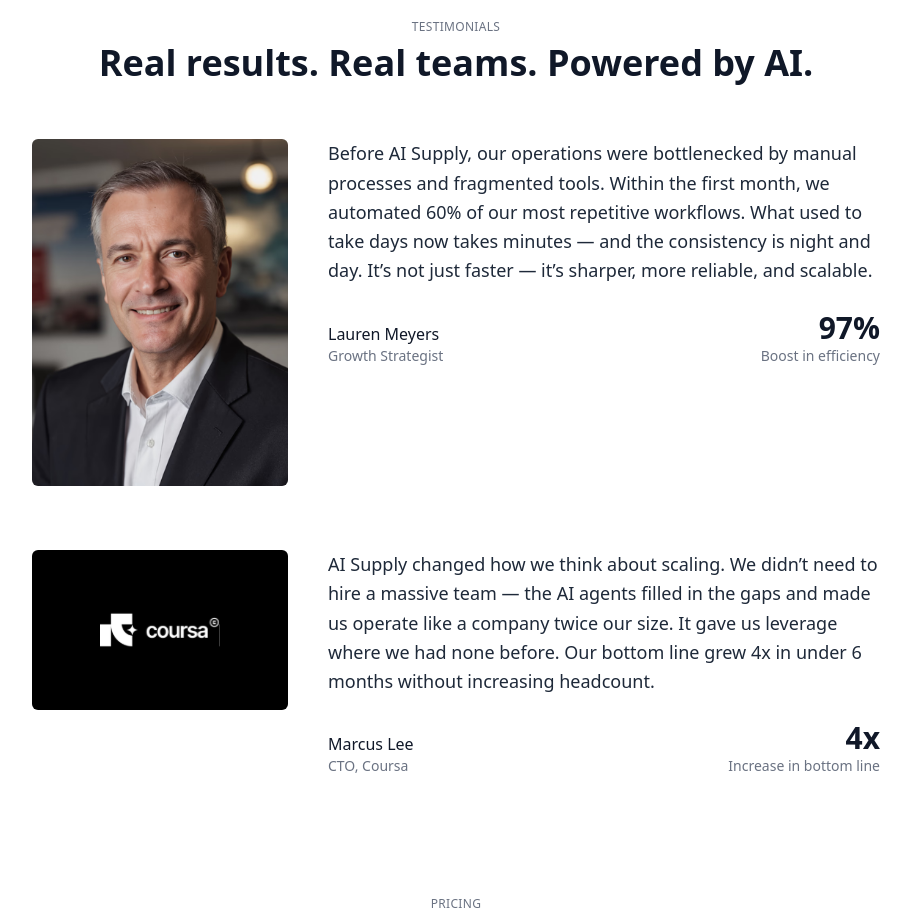
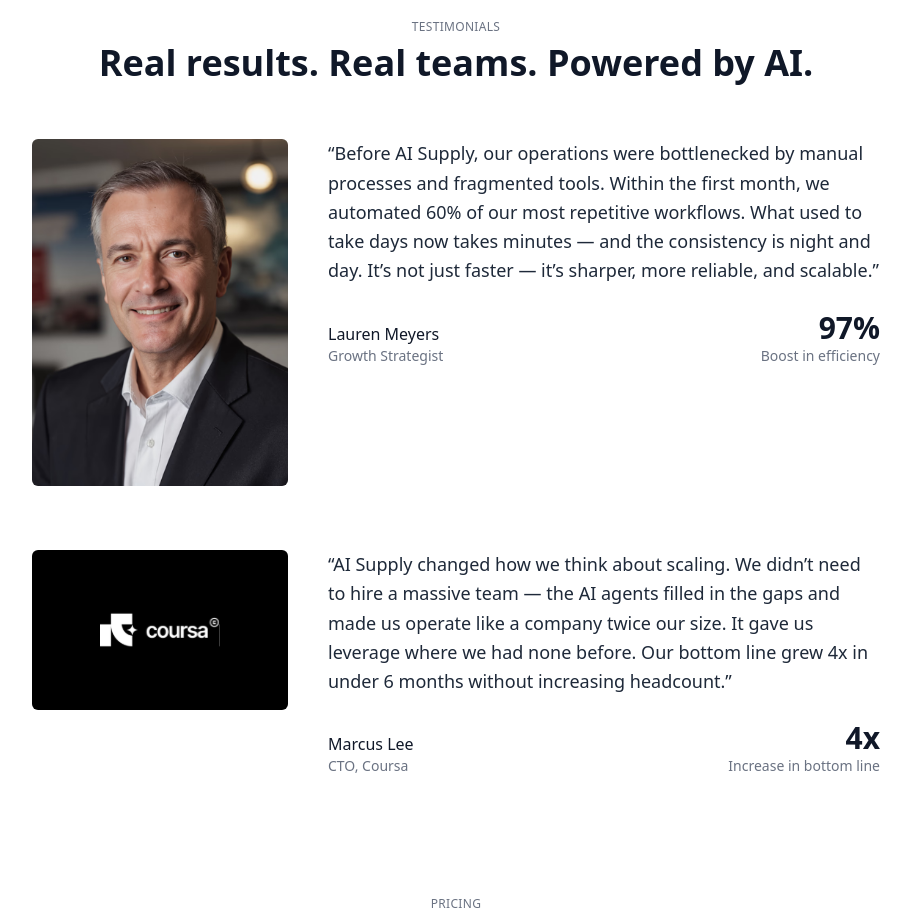
Before and after one commit to TimothyMuigai/company_website, a Next.js app: page / in a window 1280 px wide. Shown: the part 5680-6604 px from the top of the page, without its empty margins (184-1095 px from the left). Built offline with nearby package versions, Linux system fonts and the light colour scheme.

Commit message:
feat: added animation and tranisitions

```diff
--- a/src/components/testimonials/TestimonialSection.tsx
+++ b/src/components/testimonials/TestimonialSection.tsx
@@ -90,7 +90,7 @@ export default function TestimonialsSection() {
 
           <div className="md:col-span-2">
             <TypingText
-              text="Before AI Supply, our operations were bottlenecked by manual processes and fragmented tools. Within the first month, we automated 60% of our most repetitive workflows. What used to take days now takes minutes — and the consistency is night and day. It’s not just faster — it’s sharper, more reliable, and scalable."
+              text="“Before AI Supply, our operations were bottlenecked by manual processes and fragmented tools. Within the first month, we automated 60% of our most repetitive workflows. What used to take days now takes minutes — and the consistency is night and day. It’s not just faster — it’s sharper, more reliable, and scalable.”"
               className="text-lg text-gray-800 leading-relaxed"
             />
 
@@ -121,7 +121,7 @@ export default function TestimonialsSection() {
 
           <div className="md:col-span-2">
             <TypingText
-              text="AI Supply changed how we think about scaling. We didn’t need to hire a massive team — the AI agents filled in the gaps and made us operate like a company twice our size. It gave us leverage where we had none before. Our bottom line grew 4x in under 6 months without increasing headcount."
+              text="“AI Supply changed how we think about scaling. We didn’t need to hire a massive team — the AI agents filled in the gaps and made us operate like a company twice our size. It gave us leverage where we had none before. Our bottom line grew 4x in under 6 months without increasing headcount.”"
               className="text-lg text-gray-800 leading-relaxed"
             />
 
```
